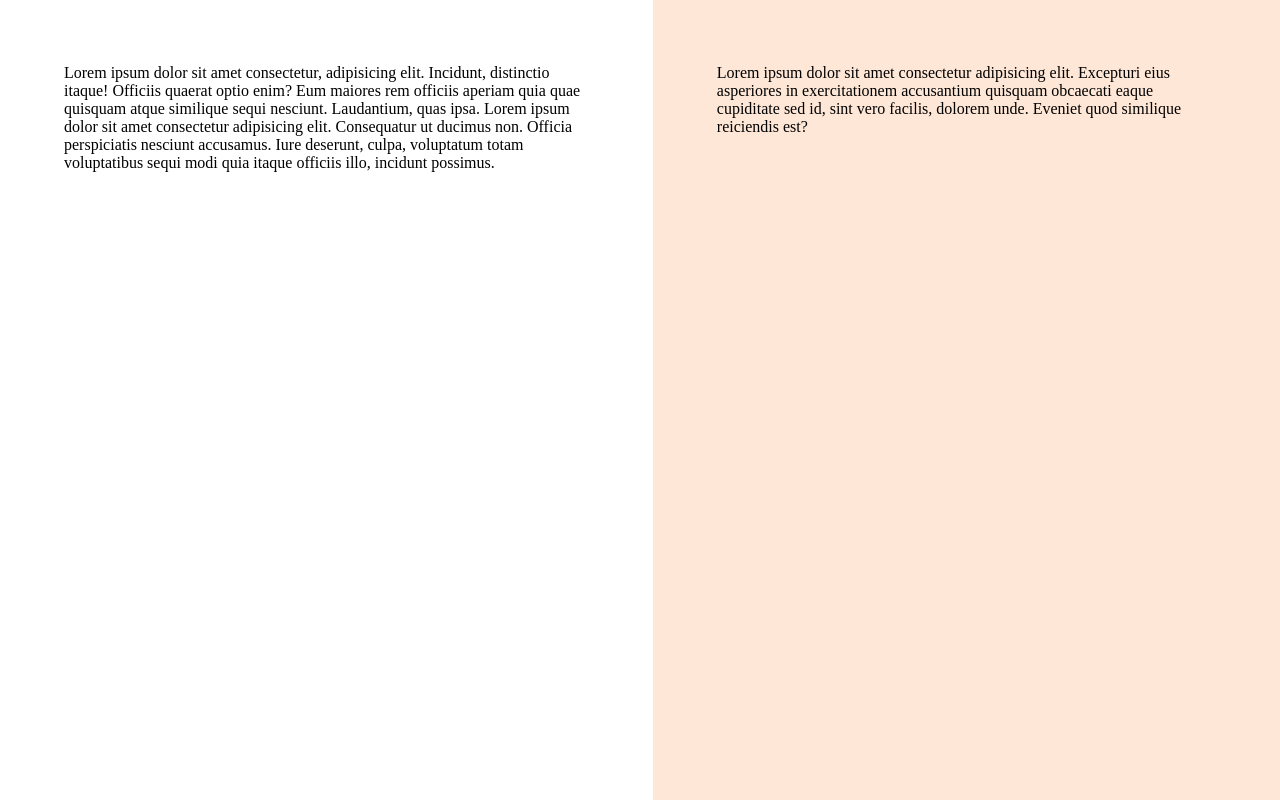
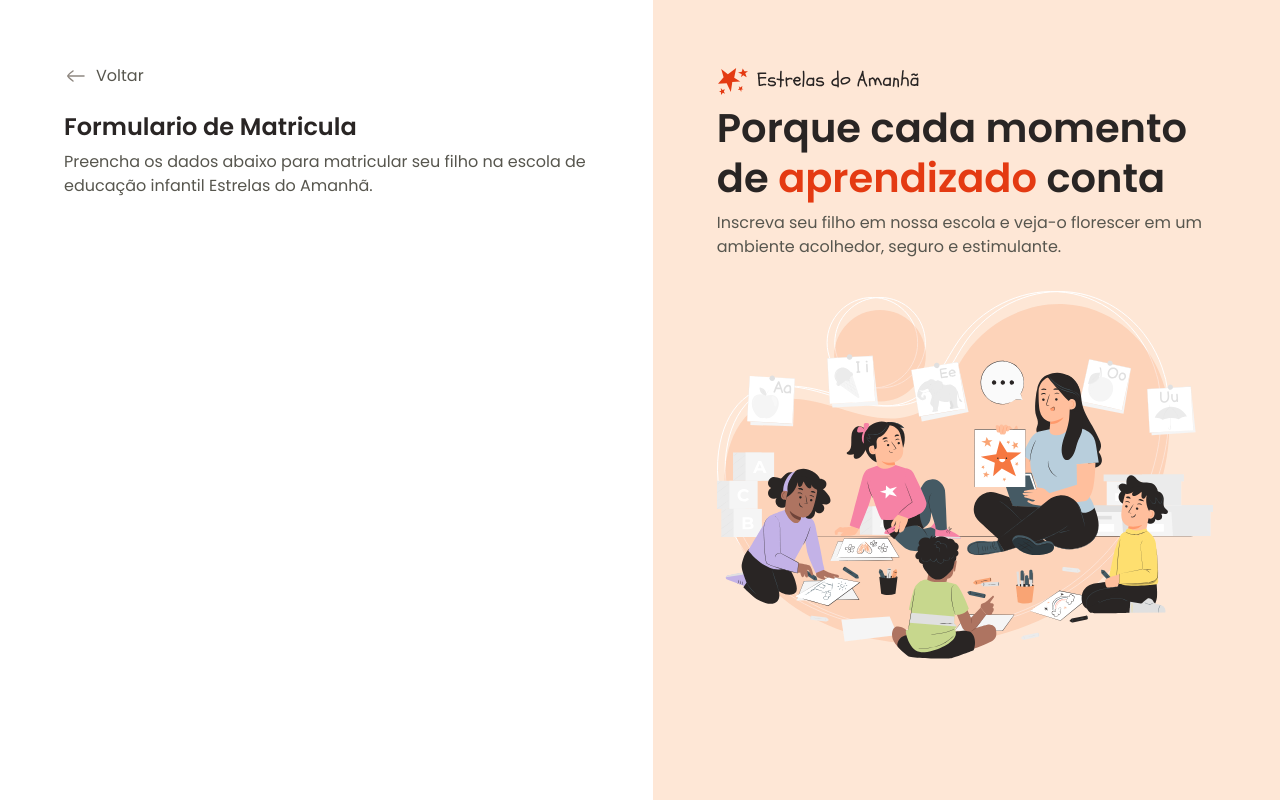
Before and after one commit to IsaaczZj/formulario-de-matricula, a plain HTML site: page index.html in a window 1280 px wide. Drawn offline with Linux system fonts and the light colour scheme.

Commit message:
conteudo aside e conteudo inicial do main

```diff
--- a/index.html
+++ b/index.html
@@ -17,13 +17,28 @@
     <div id="app">
       <main>
         <div class="main-container">
-          Lorem ipsum dolor sit amet consectetur, adipisicing elit. Incidunt, distinctio itaque! Officiis quaerat optio enim? Eum maiores rem officiis aperiam quia quae quisquam atque similique sequi nesciunt. Laudantium, quas ipsa.
-          Lorem ipsum dolor sit amet consectetur adipisicing elit. Consequatur ut ducimus non. Officia perspiciatis nesciunt accusamus. Iure deserunt, culpa, voluptatum totam voluptatibus sequi modi quia itaque officiis illo, incidunt possimus.
+          <div class="back">
+            <img src="assets/icons/arrow-left-02.svg" alt="icone de voltar" />
+            <span>Voltar</span>
+          </div>
+          <h1>Formulario de Matricula</h1>
+          <p>
+            Preencha os dados abaixo para matricular seu filho na escola de
+            educação infantil Estrelas do Amanhã.
+          </p>
         </div>
       </main>
       <aside>
         <div class="aside-container">
-          Lorem ipsum dolor sit amet consectetur adipisicing elit. Excepturi eius asperiores in exercitationem accusantium quisquam obcaecati eaque cupiditate sed id, sint vero facilis, dolorem unde. Eveniet quod similique reiciendis est?
+          <header>
+            <img src="assets/logo.svg" alt="logo estrelas do amanha" />
+            <h2>Porque cada momento de <span>aprendizado</span> conta</h2>
+            <p>
+              Inscreva seu filho em nossa escola e veja-o florescer em um
+              ambiente acolhedor, seguro e estimulante.
+            </p>
+          </header>
+          <img src="assets/Illustration.svg" alt="ilustracao de uma professora com criancas ">
         </div>
       </aside>
     </div>
--- a/styles/global.css
+++ b/styles/global.css
@@ -24,4 +24,13 @@
 }
 body{
   overflow: hidden;
+  font: var(--text);
+  color: var(--text-secondary);
 }
+h1,h2{
+  color: var(--text-primary);
+}
+img{
+  max-width: 100%;
+  height: auto;
+}
--- a/styles/layout.css
+++ b/styles/layout.css
@@ -11,6 +11,16 @@ main{
   .main-container{
     max-width: 33rem;
     margin-left:auto;
+  };
+  .back{
+    display: flex;
+    align-items: center;
+    gap: .5rem;
+    margin-bottom: 1.5rem;
+  }
+  h1{
+    font: 600 1.5rem/1.25 var(--font-family);
+    margin-bottom: .5rem
   }
 
 }
@@ -22,5 +32,15 @@ aside{
 
   .aside-container{
     max-width: 31rem;
+    & > img{
+     margin-top: 2rem;
+    }
+  }
+  h2{
+    font: 600 2.5rem/1.25 var(--font-family);
+    margin-bottom: .5rem;
+    span{
+      color: var(--text-hightlight);
+    }
   }
 }
```
